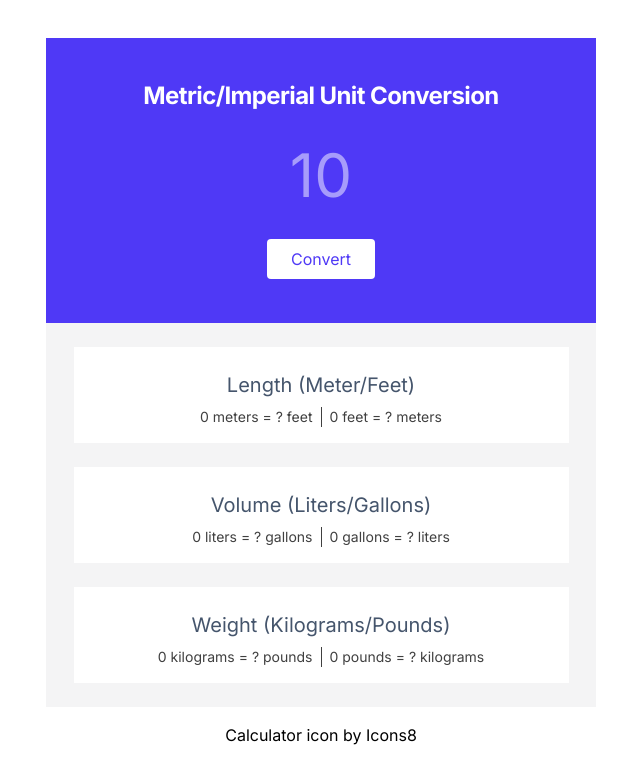
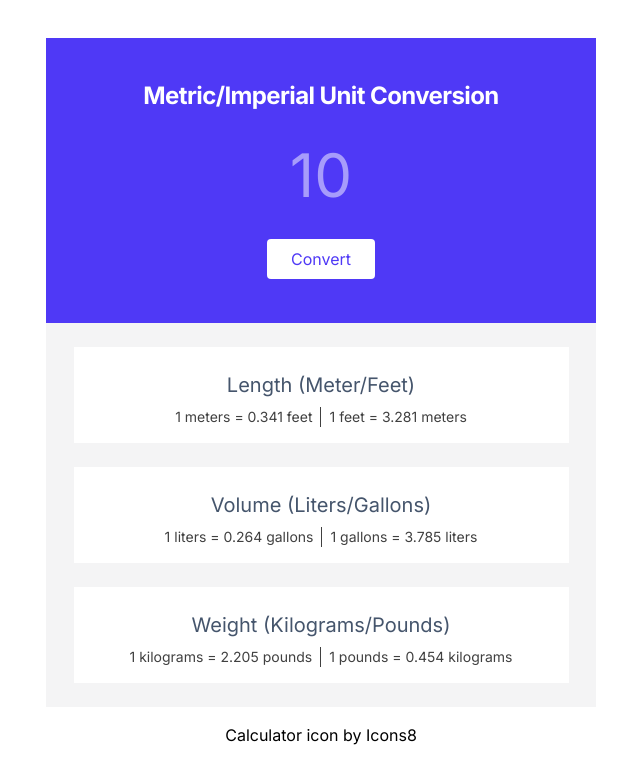
Before and after one commit to fringe4life/conversion-project-react, a React (Vite) app: page / in a window 1280 px wide. Shown: the top 784 px of the page, without its empty margins (319-959 px from the left). Built offline with nearby package versions, Linux system fonts and the light colour scheme.

Commit message:
set initial value to 1

```diff
--- a/src/App.tsx
+++ b/src/App.tsx
@@ -9,7 +9,7 @@ function App() {
 
   const inputRef = React.useRef<HTMLInputElement | null>(null);
 
-  const [value, setValue] = React.useState(0);
+  const [value, setValue] = React.useState(1);
 
   /**
    * @abstract A way of checking if the provided element is an HTMLInputElement.
```
